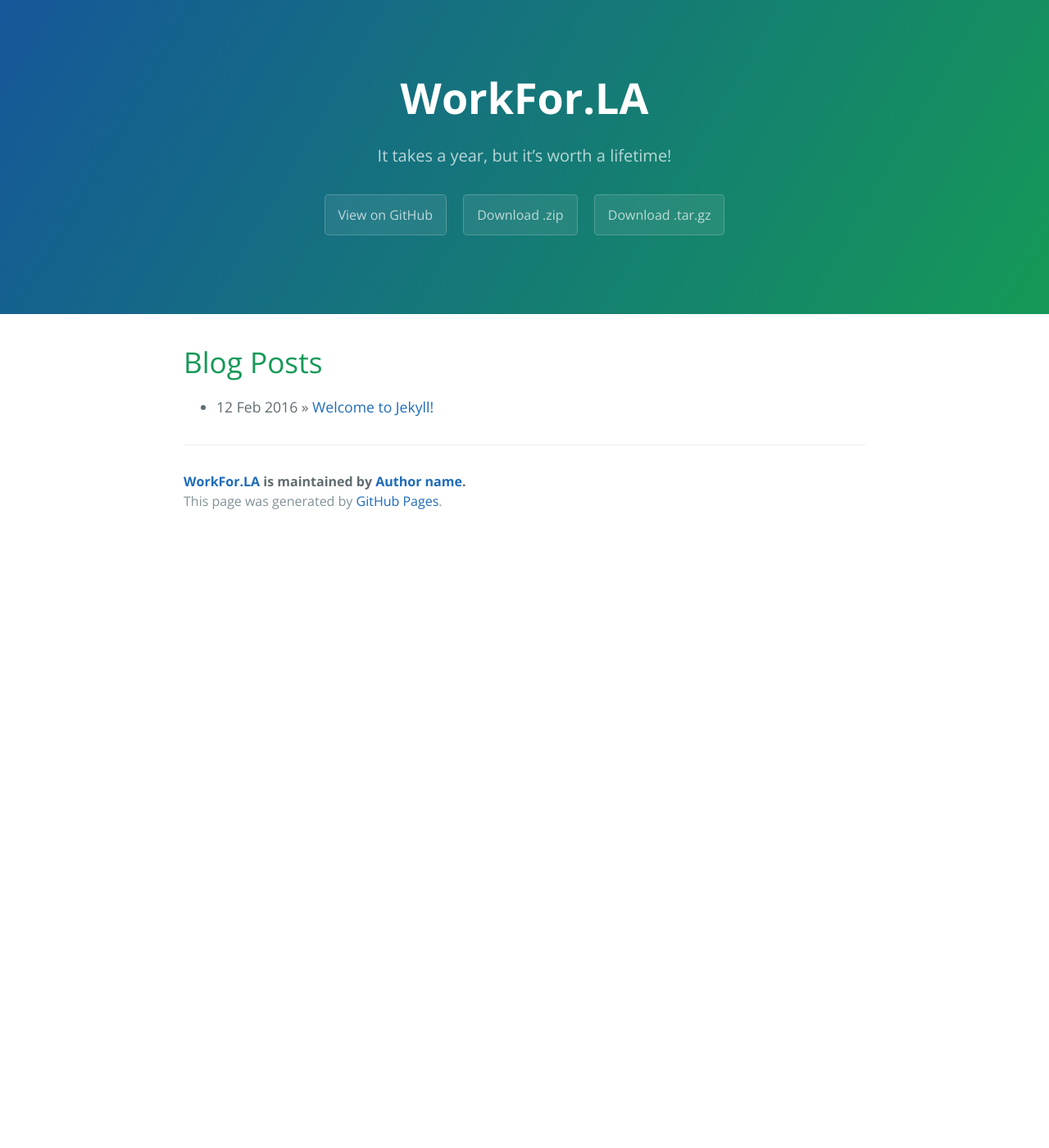
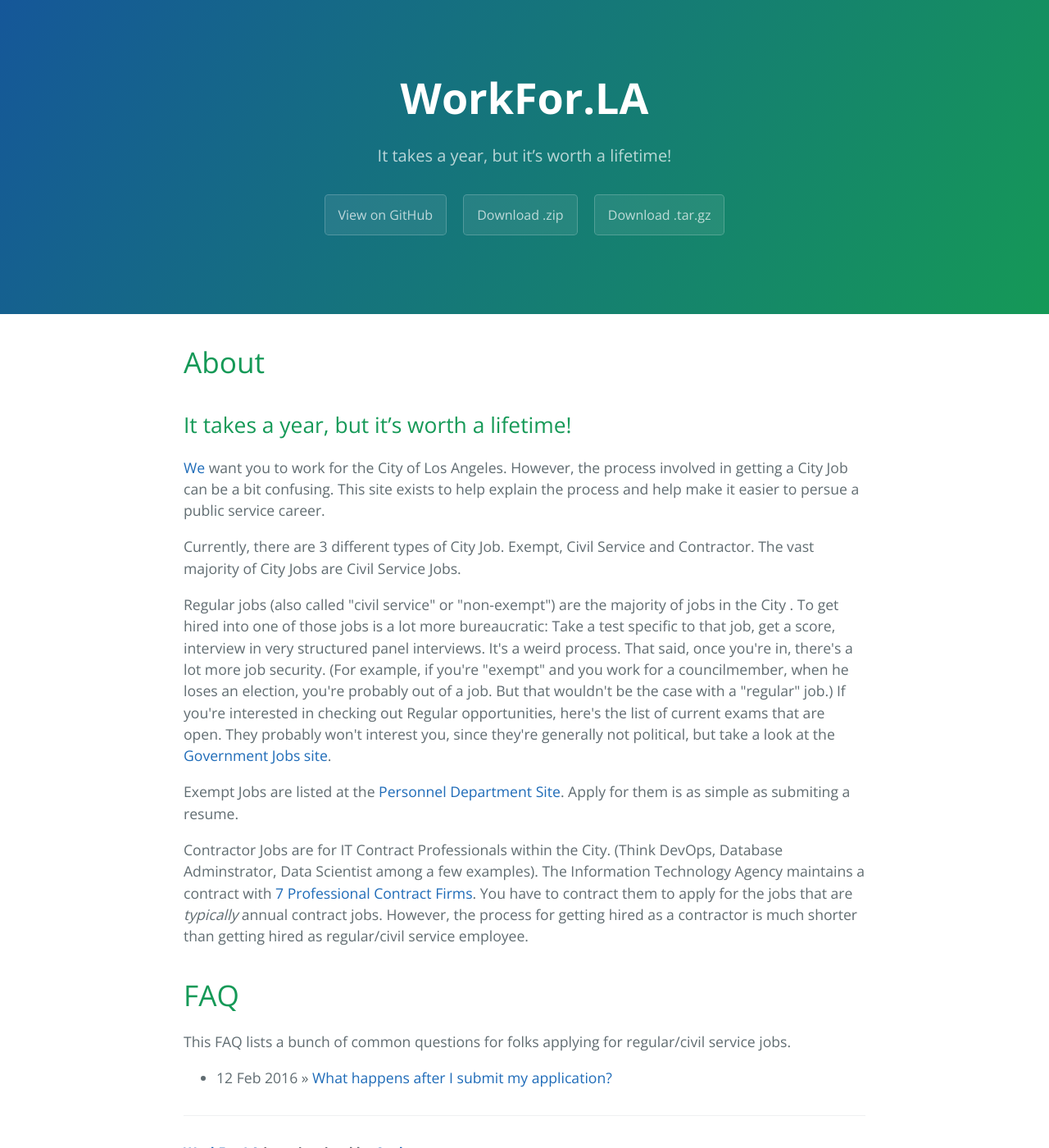
Before and after one commit to hunterowens/workfor.la, a Jekyll site: the page built from index.html, in a window 1280 px wide and 1400 px high. Shown: the whole window at 82% size. Built offline with Jekyll 4.4.1, drawn with Linux system fonts in a browser that asks for light colours; the list of posts is cut into pages by our own code.

Commit message:
more work

```diff
--- a/index.html
+++ b/index.html
@@ -4,7 +4,21 @@
 ---
 
 <div id="home">
-  <h1>Blog Posts</h1>
+  <h1>About</h1>
+  <h2>It takes a year, but it’s worth a lifetime!</h2>
+  <p><a href="./about.html">We</a> want you to work for the City of Los Angeles. However, the process involved in getting a City Job can be a bit confusing. This site exists to help explain the process and help make it easier to persue a public service career.</p>
+
+  <p>Currently, there are 3 different types of City Job. Exempt, Civil Service and Contractor. The vast majority of City Jobs are Civil Service Jobs.</p>
+
+  <p>Regular jobs (also called "civil service" or "non-exempt") are the majority of jobs in the City . To get hired into one of those jobs is a lot more bureaucratic: Take a test specific to that job, get a score, interview in very structured panel interviews. It's a weird process. That said, once you're in, there's a lot more job security. (For example, if you're "exempt" and you work for a councilmember, when he loses an election, you're probably out of a job. But that wouldn't be the case with a "regular" job.) If you're interested in checking out Regular opportunities, here's the list of current exams that are open. They probably won't interest you, since they're generally not political, but take a look at the <a href="https://www.governmentjobs.com/careers/lacity">Government Jobs site</a>.</p>
+
+  <p>Exempt Jobs are listed at the <a href="http://per.lacity.org/index.cfm?content=exemptjobs">Personnel Department Site</a>. Apply for them is as simple as submiting a resume.</p>
+
+  <p>Contractor Jobs are for IT Contract Professionals within the City. (Think DevOps, Database Adminstrator, Data Scientist among a few examples). The Information Technology Agency maintains a contract with <a href="http://ita.lacity.org/about-ita/it-professional-contract-firms">7 Professional Contract Firms</a>. You have to contract them to apply for the jobs that are <i>typically</i> annual contract jobs. However, the process for getting hired as a contractor is much shorter than getting hired as regular/civil service employee.</p>
+
+  <h1>FAQ</h1>
+
+  <p>This FAQ lists a bunch of common questions for folks applying for regular/civil service jobs.</p>
   <ul class="posts">
     {% for post in site.posts %}
       <li><span>{{ post.date | date_to_string }}</span> &raquo; <a href="{{ site.baseurl }}{{ post.url }}">{{ post.title }}</a></li>
```
Also changed, not shown: _posts/2016-02-12-sample-content.markdown (deleted, +0 -24 lines), _posts/2016-02-12-what-happens.markdown (added, +7 -0 lines).
